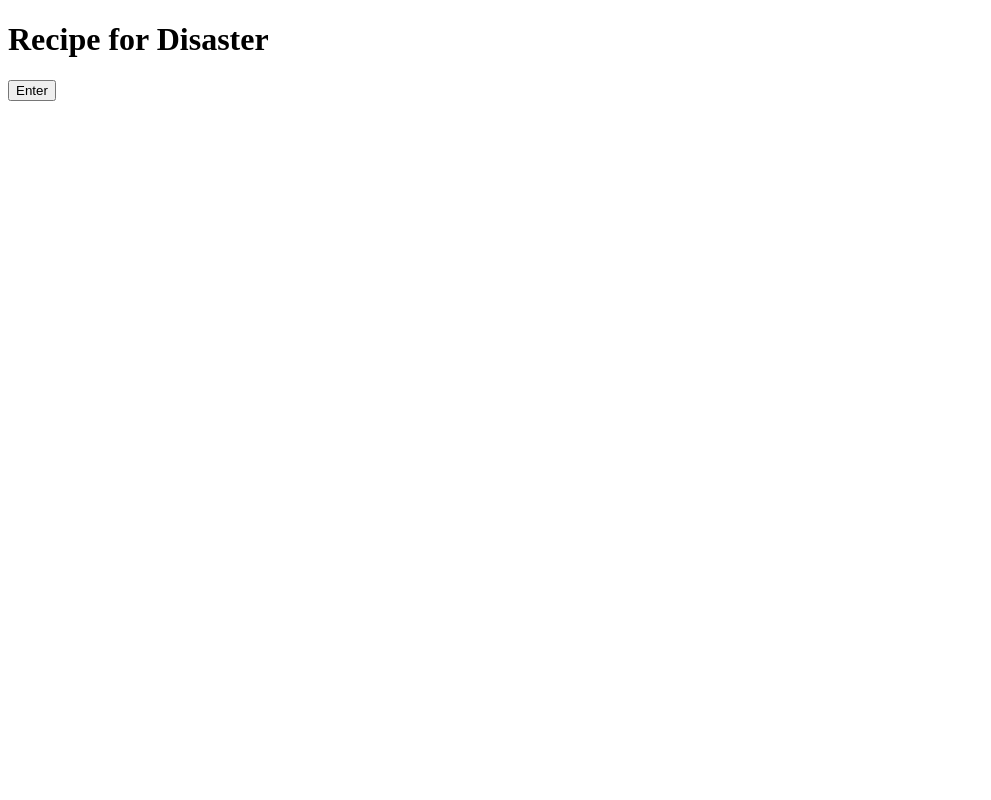
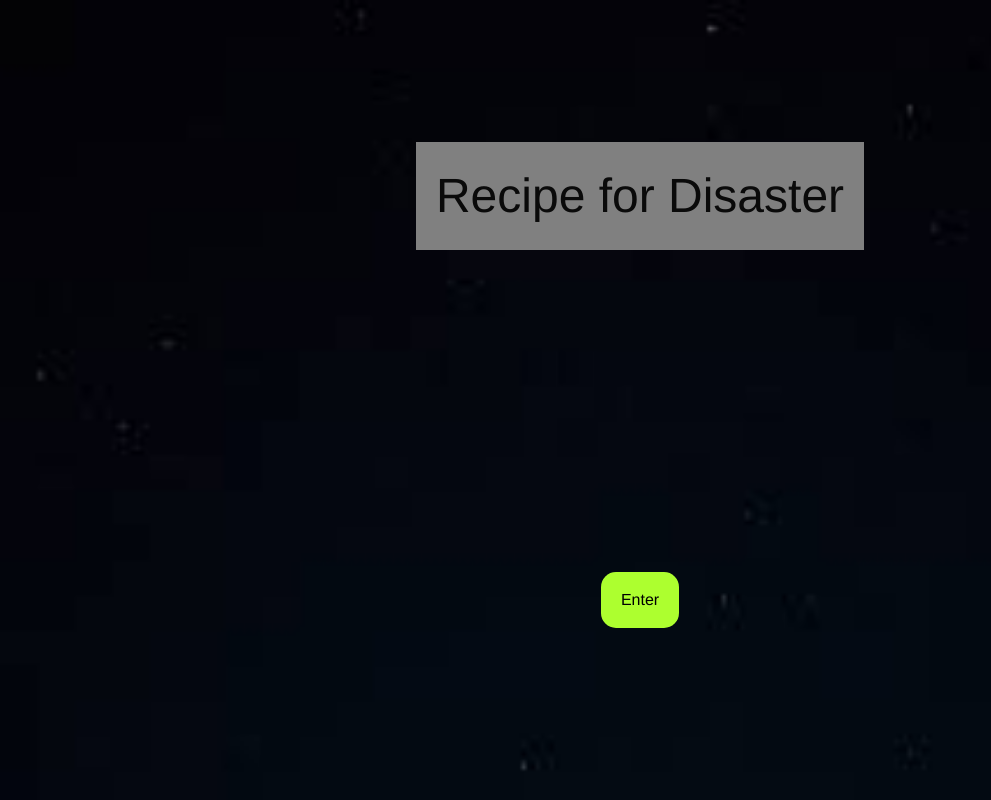
Before and after one commit to byung90/recipe-for-disaster, a plain HTML site: page index.html in a window 1280 px wide. Shown: the whole page, without its empty margins (0-991 px from the left). Drawn offline with nearby package versions, Linux system fonts and the light colour scheme.

Commit message:
completed html and css for landing page

```diff
--- /dev/null
+++ b/assets/css/index.css
@@ -0,0 +1,30 @@
+/* background image */
+img {
+  position: absolute;
+  width: 100vw;
+  height: 100vh;
+  z-index: -1;
+}
+
+/* containers */
+.title-container, .enter-container {
+  display: flex;
+  justify-content: center;
+  height: 50vh;
+}
+
+/* elements */
+h1 {
+  display: flex;
+  align-self: center;
+  padding: 20px;
+  background-color: gray;
+}
+
+button {
+  display: flex;
+  align-self: center;
+  padding: 20px;
+  background-color: greenyellow;
+  border-radius: 15px;
+}
--- a/index.html
+++ b/index.html
@@ -3,11 +3,30 @@
 
 <head>
   <title>Recipe for Disaster</title>
+  <link rel="stylesheet" href="https://cdn.jsdelivr.net/npm/foundation-sites@6.6.3/dist/css/foundation.min.css"
+    integrity="sha256-ogmFxjqiTMnZhxCqVmcqTvjfe1Y/ec4WaRj/aQPvn+I=" crossorigin="anonymous">
+  <link rel="stylesheet" href="assets/css/global.css">
+  <link rel="stylesheet" href="assets/css/index.css">
 </head>
 
 <body>
-  <h1>Recipe for Disaster</h1>
-  <button>Enter</button>
+
+  <img src="assets/images/download.jpeg" alt="placeholder" />
+
+  <div class="grid-x">
+    <div class="cell title-container">
+      <h1>Recipe for Disaster</h1>
+    </div>
+  </div>
+  <div class="row">
+    <div class="cell enter-container">
+      <button>Enter</button>
+    </div>
+  </div>
+
+  <script src="https://cdn.jsdelivr.net/npm/foundation-sites@6.6.3/dist/js/foundation.min.js"
+    integrity="sha256-pRF3zifJRA9jXGv++b06qwtSqX1byFQOLjqa2PTEb2o=" crossorigin="anonymous"></script>
+  <script src="assets/js/index.js"></script>
 </body>
 
 </html>
```
Also changed, not shown: assets/css/global.css (added), assets/images/download.jpeg (added).
